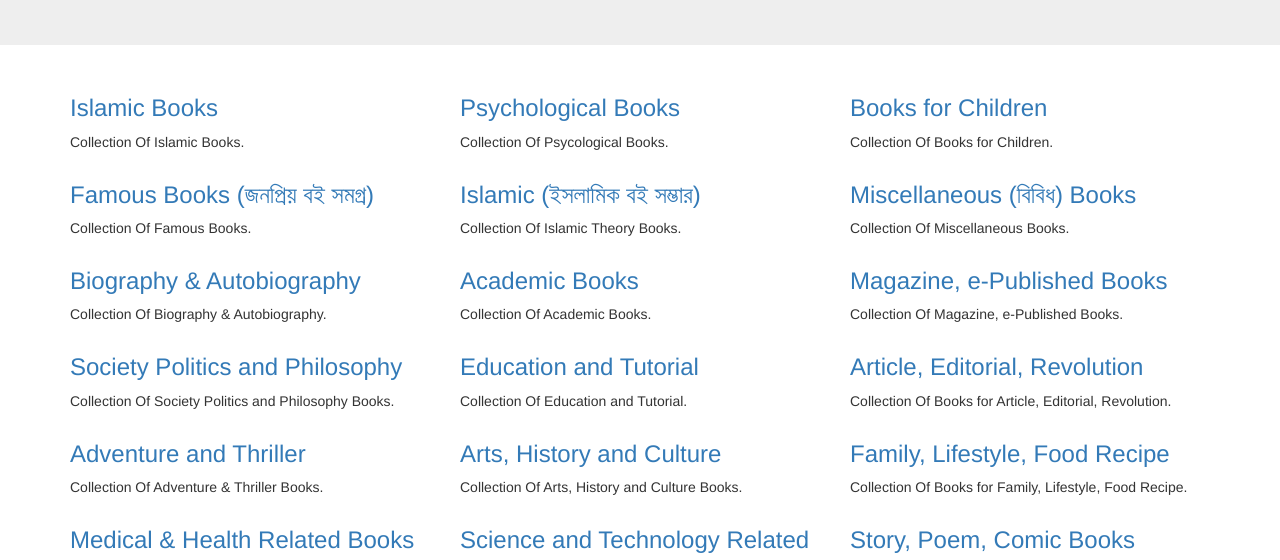
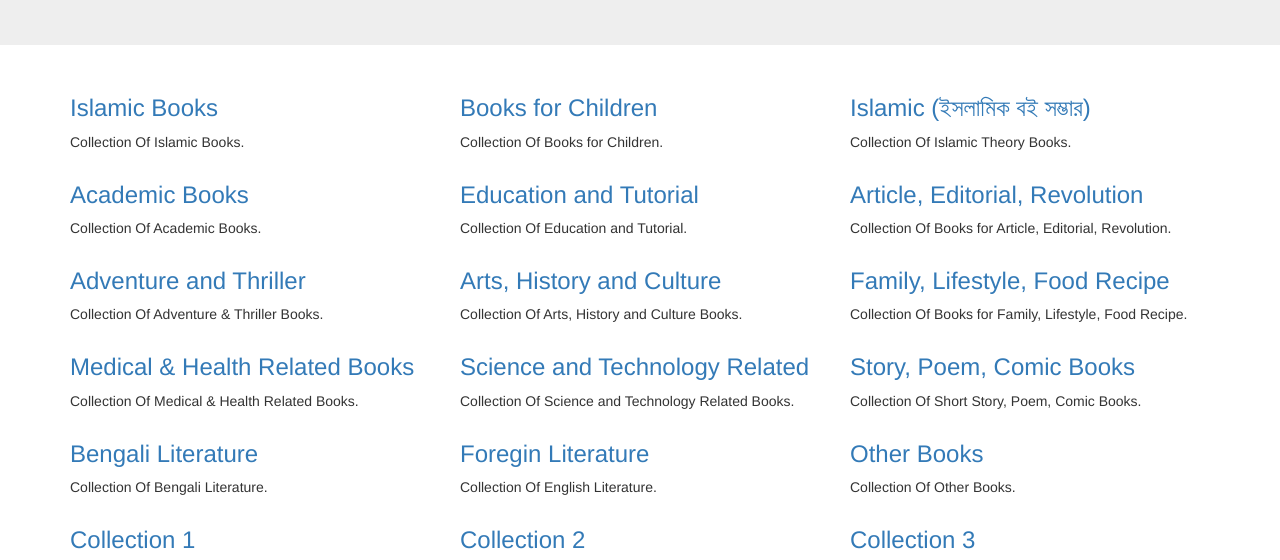
Before and after one commit to e-booklibrary/e-booklibrary.github.io, a plain HTML site: page index.html in a window 1280 px wide. Shown: the part 240-800 px from the top of the page. Drawn offline with nearby package versions, Linux system fonts and the light colour scheme.

Commit message:
Update index.html

```diff
--- a/index.html
+++ b/index.html
@@ -60,18 +60,8 @@
     </div>
 
     <div class="col-sm-4">
-      <h3><a href="https://drive.google.com/drive/folders/19AJ3x-bFwXzoUNFUcvl1n2juUCfOLzVd">Psychological Books</a></h3>
-      <p>Collection Of Psycological Books.</p>
-    </div>
-
-    <div class="col-sm-4">
       <h3><a href="https://drive.google.com/drive/folders/1BfVxG40-mre99tBwjtl3jQgRcZp5pIVA">Books for Children</a></h3>
       <p>Collection Of Books for Children.</p>
-    </div>
-
-    <div class="col-sm-4">
-      <h3><a href="https://drive.google.com/drive/folders/1tbjgBn2RYN-RFl2COfuVzGPAjFRlJd2K">Famous Books (জনপ্রিয় বই সমগ্র)</a></h3>
-      <p>Collection Of Famous Books.</p>
     </div>
 
     <div class="col-sm-4">
@@ -80,29 +70,8 @@
     </div>
 
     <div class="col-sm-4">
-      <h3><a href="https://drive.google.com/drive/folders/1hhKbQY_L7IwvGtXVrMWRnPtrYLujs4Jx">Miscellaneous (বিবিধ) Books</a></h3>
-      <p>Collection Of Miscellaneous Books.</p>
-    </div>
-
-
-    <div class="col-sm-4">
-      <h3><a href="https://drive.google.com/drive/folders/1nUnLhXPJNMq9C31vhkh3Jo-fffBVrueF">Biography & Autobiography</a></h3>
-      <p>Collection Of Biography & Autobiography.</p>
-    </div>
-
-    <div class="col-sm-4">
       <h3><a href="https://drive.google.com/drive/folders/1xmBFh6H1u9OpazKPaUb7Hwo-m9I5nLhC">Academic Books</a></h3>
       <p>Collection Of Academic Books.</p>
-    </div>
-
-    <div class="col-sm-4">
-      <h3><a href="https://drive.google.com/drive/folders/1Tc8qyGykHqQ3xFCHAHjAKJNt4jT_UfMn">Magazine, e-Published Books</a></h3>
-      <p>Collection Of Magazine, e-Published Books.</p>
-    </div>
-
-   <div class="col-sm-4">
-      <h3><a href="https://drive.google.com/drive/folders/1ywoza189I5QWbAnYNqn5satVr7ppNkbm">Society Politics and Philosophy</a></h3>
-      <p>Collection Of Society Politics and Philosophy Books.</p>
     </div>
 
     <div class="col-sm-4">
```
